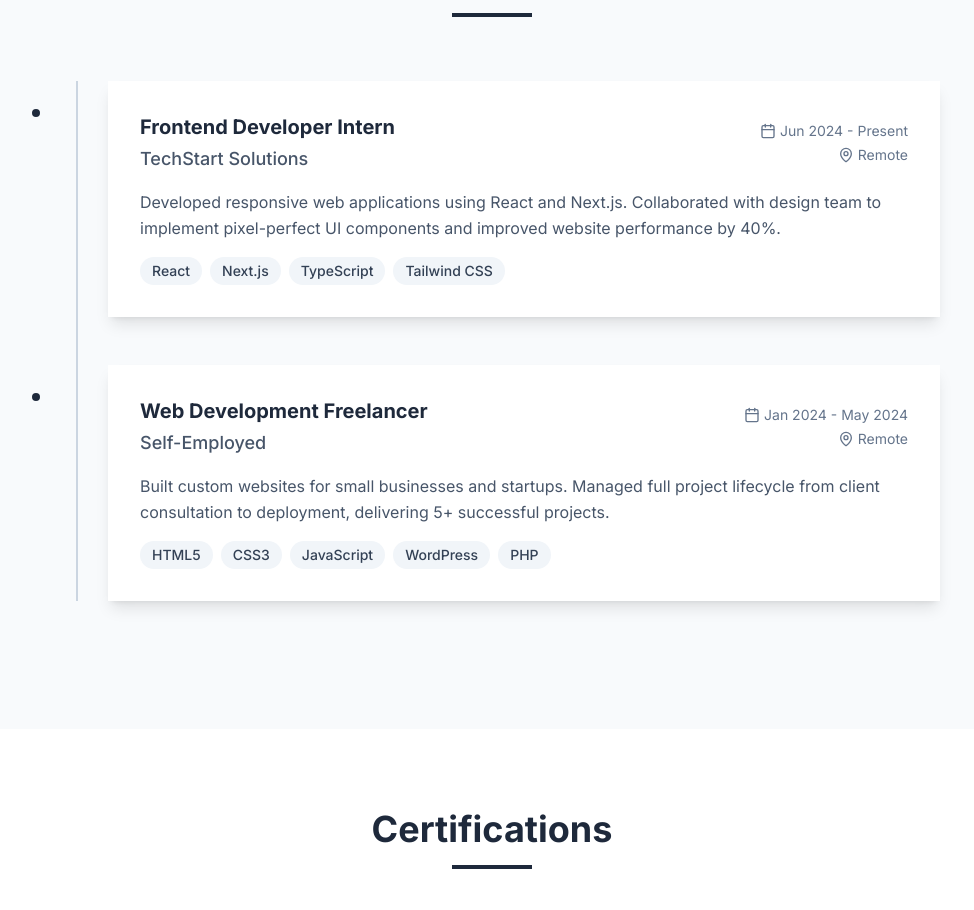
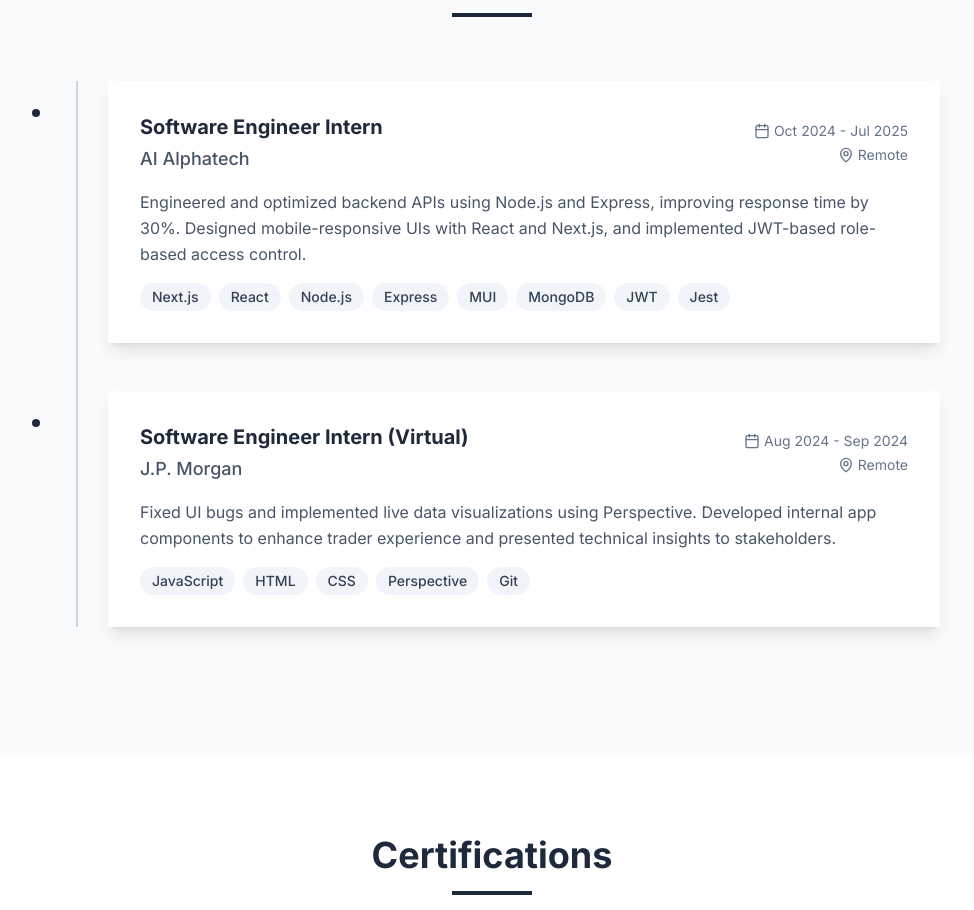
Before and after one commit to lokeshhpatil/lokesh-portfolio, a Next.js app: page / in a window 1280 px wide. Shown: the part 1613-2523 px from the top of the page, without its empty margins (148-1122 px from the left). Built offline with nearby package versions, Linux system fonts and the light colour scheme.

Commit message:
update work experience section with new internships

```diff
--- a/app/components/WorkExperience.tsx
+++ b/app/components/WorkExperience.tsx
@@ -6,22 +6,22 @@ import { Calendar, MapPin } from "lucide-react"
 const WorkExperience = () => {
   const experiences = [
 {
-      position: "Frontend Developer Intern",
-      company: "TechStart Solutions",
+  position: "Software Engineer Intern",
+  company: "AI Alphatech",
   location: "Remote",
-      duration: "Jun 2024 - Present",
+  duration: "Oct 2024 - Jul 2025",
   description:
-        "Developed responsive web applications using React and Next.js. Collaborated with design team to implement pixel-perfect UI components and improved website performance by 40%.",
-      technologies: ["React", "Next.js", "TypeScript", "Tailwind CSS"],
+    "Engineered and optimized backend APIs using Node.js and Express, improving response time by 30%. Designed mobile-responsive UIs with React and Next.js, and implemented JWT-based role-based access control.",
+  technologies: ["Next.js", "React", "Node.js", "Express", "MUI", "MongoDB", "JWT", "Jest"],
 },
 {
-      position: "Web Development Freelancer",
-      company: "Self-Employed",
+  position: "Software Engineer Intern (Virtual)",
+  company: "J.P. Morgan",
   location: "Remote",
-      duration: "Jan 2024 - May 2024",
+  duration: "Aug 2024 - Sep 2024",
   description:
-        "Built custom websites for small businesses and startups. Managed full project lifecycle from client consultation to deployment, delivering 5+ successful projects.",
-      technologies: ["HTML5", "CSS3", "JavaScript", "WordPress", "PHP"],
+    "Fixed UI bugs and implemented live data visualizations using Perspective. Developed internal app components to enhance trader experience and presented technical insights to stakeholders.",
+  technologies: ["JavaScript", "HTML", "CSS", "Perspective", "Git"],
 },
   ]
 
```
Lines whose indentation alone changed are shown as unchanged.
